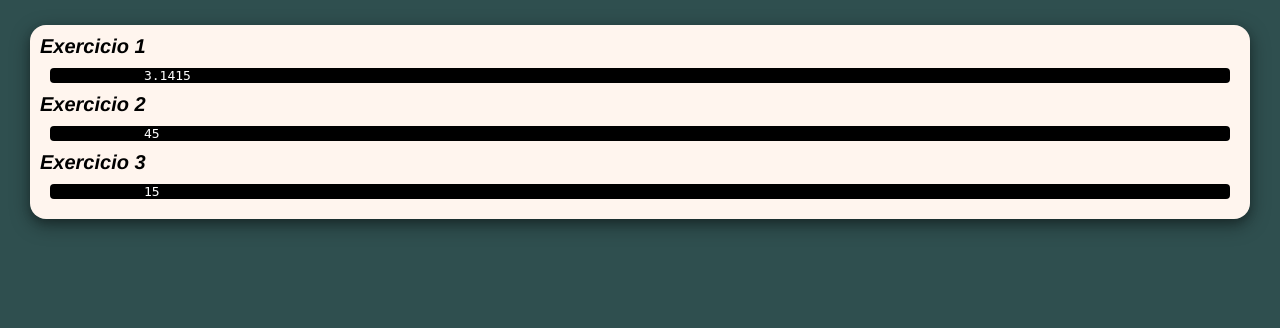
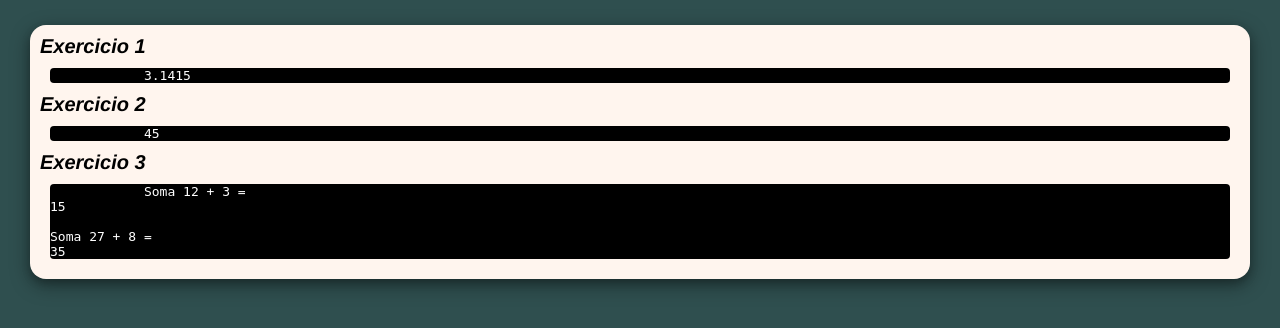
Before and after one commit to riancesaros/PSW-I, a PHP site: page / in a window 1280 px wide. Shown: the top 328 px of the page. Run offline with PHP 8.4, Linux system fonts and the light colour scheme.

Commit message:
Update index.php

```diff
--- a/aula-28-05/index.php
+++ b/aula-28-05/index.php
@@ -37,9 +37,10 @@
                     $result = $valor1 + $valor2;
                     echo $result;
                 }
-
+                echo "Soma 12 + 3 = <br>";
                 soma2 (12, 3);
-
+                echo "<br><br>Soma 27 + 8 = <br>";
+                soma2 (27, 8);
             ?>
         </pre>
     </div>
```
